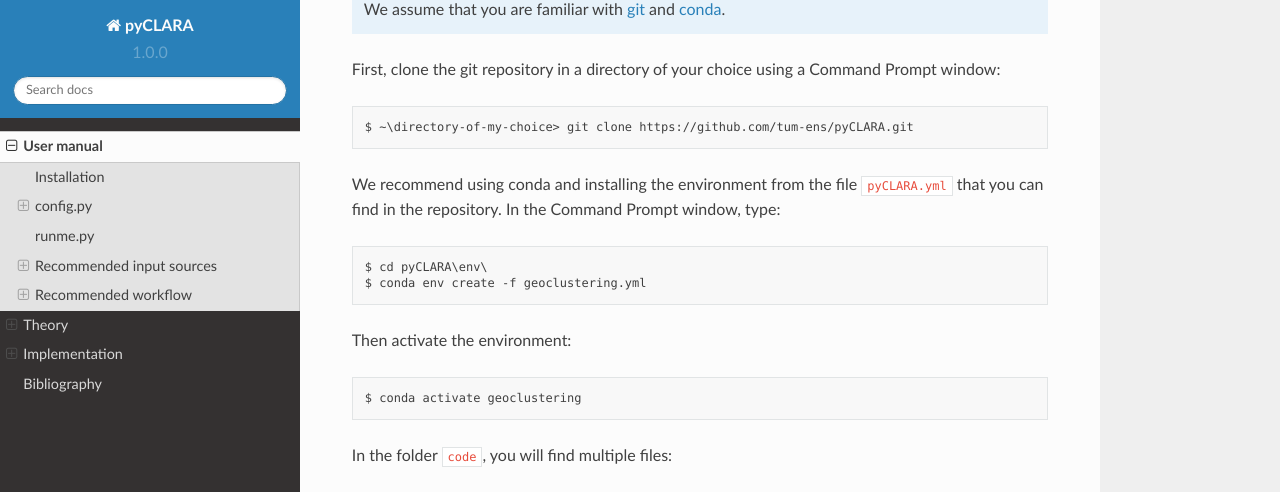
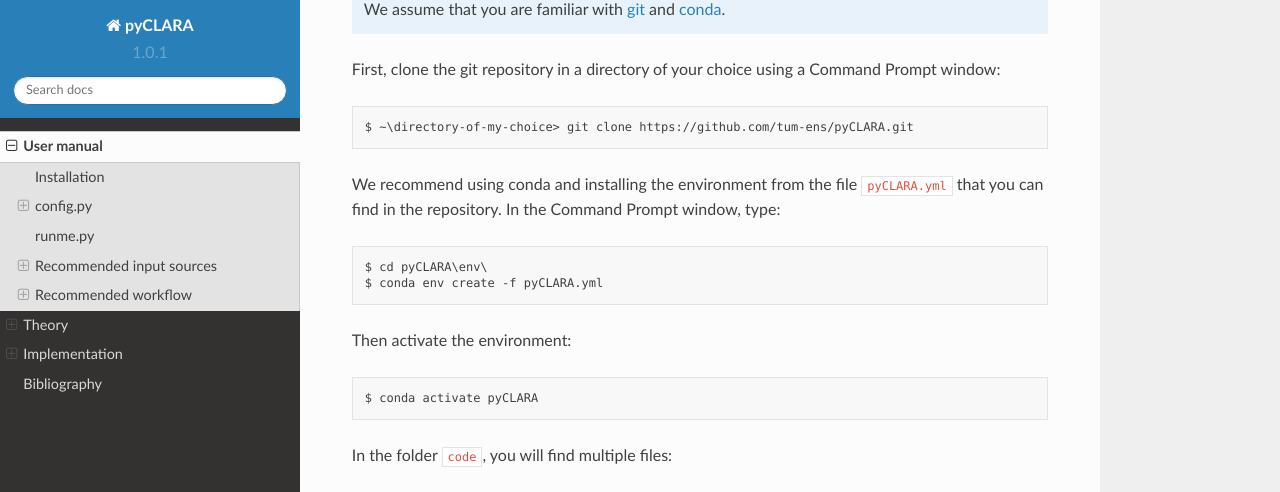
Before and after one commit to tum-ens/pyCLARA, a Sphinx documentation site: the page built from doc/user_manual.rst, in a window 1280 px wide and 900 px high, scrolled down 306 px. Shown: the top 492 px of the window. Built offline with Sphinx 7.4.7 and the Read the Docs theme 2.0.0, drawn with Linux system fonts in a browser that asks for light colours.

Commit message:
Updating documentation to changes

```diff
--- a/doc/conf.py
+++ b/doc/conf.py
@@ -25,7 +25,7 @@
 author = "Kais Siala, Waleed Sattar Khan, Mohammad Youssef Mahfouz"
 
 # The full version, including alpha/beta/rc tags
-release = "1.0.0"
+release = "1.0.1"
 version = release
 
 
--- a/doc/index.rst
+++ b/doc/index.rst
@@ -51,6 +51,11 @@
 
 Changes
 --------
+version 1.0.1
+^^^^^^^^^^^^^^
+* Adding logo for the tool.
+* Minor fixes and improvements.
+
 version 1.0.0
 ^^^^^^^^^^^^^^
 This is the initial version.
--- a/doc/user_manual.rst
+++ b/doc/user_manual.rst
@@ -13,11 +13,11 @@
 We recommend using conda and installing the environment from the file ``pyCLARA.yml`` that you can find in the repository. In the Command Prompt window, type::
 
 	$ cd pyCLARA\env\
-	$ conda env create -f geoclustering.yml
+	$ conda env create -f pyCLARA.yml
 
 Then activate the environment::
 
-	$ conda activate geoclustering
+	$ conda activate pyCLARA
 
 In the folder ``code``, you will find multiple files:
 
```
Also changed, not shown: README.md (+1 -1 lines).
